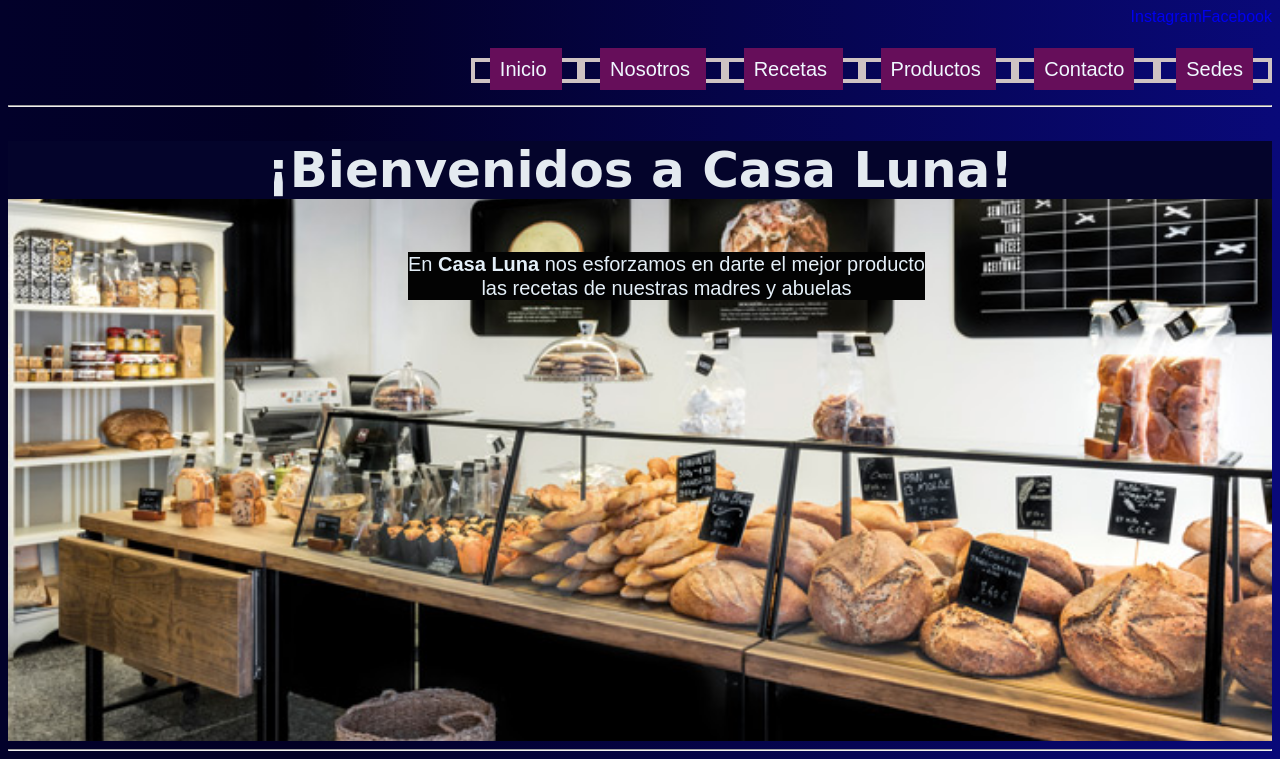
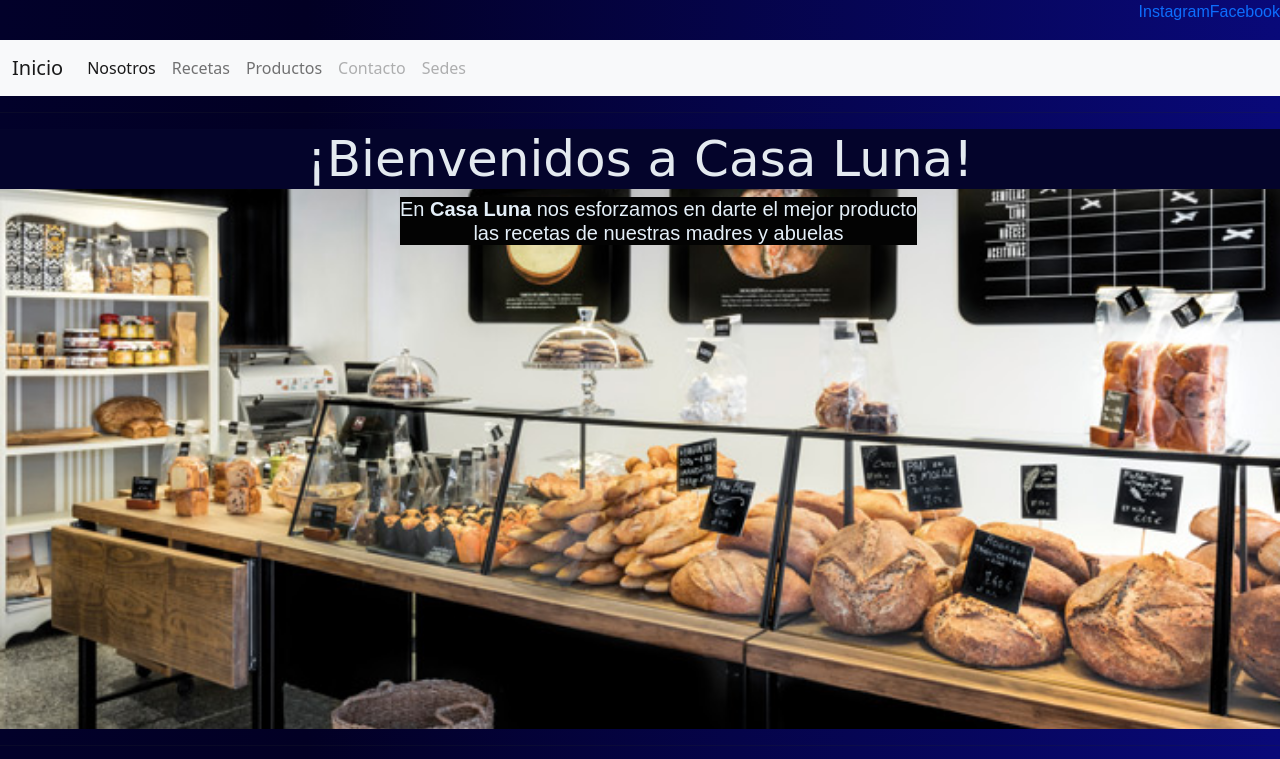
Before and after one commit to luuanalarcon22/Pf-GillAlarcon, a plain HTML site: page index.html in a window 1280 px wide. Shown: the top 759 px of the page. Drawn offline with nearby package versions, Linux system fonts and the light colour scheme; files whose address does not match are found by name.

Commit message:
tercer entrega

```diff
--- a/main.css
+++ b/css/main.css
@@ -173,12 +173,20 @@ table {
     background-repeat: no-repeat;
     background-size: cover;
     width: 550px;
-    font-size: 20px;
+    font-size: 17px;
+}
+.formulario-fondo h1 {
+    margin-left: 285px;
+
+    ;
 }
 .formulario-fondo div {
 
     margin-left: 285px;
 
+}
+.formulario-fondo div textarea {
+    margin-left: 285px;
 }
 
 
--- a/index.html
+++ b/index.html
@@ -6,7 +6,9 @@
     <meta name="keywords" content="Panaderia, casaluna">
     <title>Casa Luna</title>
     <link rel="shortcut icon" href="IMG/logo.jpg">
-    <link rel="stylesheet" href="main.css">
+
+    <link href="https://cdn.jsdelivr.net/npm/bootstrap@5.2.2/dist/css/bootstrap.min.css" rel="stylesheet" integrity="sha384-Zenh87qX5JnK2Jl0vWa8Ck2rdkQ2Bzep5IDxbcnCeuOxjzrPF/et3URy9Bv1WTRi" crossorigin="anonymous">
+    <link rel="stylesheet" href="css/main.css">
 </head>
 <body>
 <header>
@@ -21,29 +23,32 @@
     </ul>
 
 </header>
-<nav>
-    <ul class="paginas">
-        <li>
-            <a href="index.html"> Inicio </a>
+<nav class="navbar navbar-expand-lg bg-light" >
+    <div class="container-fluid">
+        <a class="navbar-brand" href="index.html"> Inicio </a>
+        <button class="navbar-toggler" type="button" data-bs-toggle="collapse" data-bs-target="#navbarNav" aria-controls="navbarNav" aria-expanded="false" aria-label="Toggle navigation">
+            <span class="navbar-toggler-icon"></span>
+          </button>
+          <div class="collapse navbar-collapse" id="navbarNav">
+            <ul class="navbar-nav">
+              <li class="nav-item">
+                <a class="nav-link active" aria-current="page" href="index.html#nosotros"> Nosotros </a>
               </li>
-        <li>
-            <a href="#nosotros"> Nosotros </a>
-
+              <li class="nav-item">
+                <a class="nav-link" href="recetas.html">Recetas</a>
               </li>
-        <li>
-            <a href="recetas.html"> Recetas </a>
+              <li class="nav-item">
+                <a class="nav-link" href="productos.html">Productos</a>
               </li>
-        <li>
-            <a href="productos.html"> Productos </a>
+              <li class="nav-item">
+                <a class="nav-link disabled" href="contacto.html">Contacto</a>
               </li>
-        <li>
-            <a href="contacto.html"> Contacto</a>
-        </li>
-        <li>
-            <a href="sedes.html"> Sedes </a>
+              <li class="nav-item">
+                <a class="nav-link disabled" href="sedes.html"> Sedes </a>
               </li>
             </ul>
-
+          </div>
+        </div>
 </nav>
 <main>
 <hr>
@@ -58,6 +63,7 @@
 
     </div>
     </main>
+    <script src="https://cdn.jsdelivr.net/npm/bootstrap@5.2.2/dist/js/bootstrap.bundle.min.js" integrity="sha384-OERcA2EqjJCMA+/3y+gxIOqMEjwtxJY7qPCqsdltbNJuaOe923+mo//f6V8Qbsw3" crossorigin="anonymous"></script>
 </body>
 <footer>
     <p> Por consultas o comentarios generales escribinos a <b> casaluna22@gmail.com </b> o encontranos también en nuestra sección de contacto
```
Also changed, not shown: contacto.html (+8 -3 lines), productos.html (+5 -2 lines), recetas.html (+1 -1 lines), sedes.html (+1 -1 lines). Lines whose indentation alone changed are shown as unchanged.
